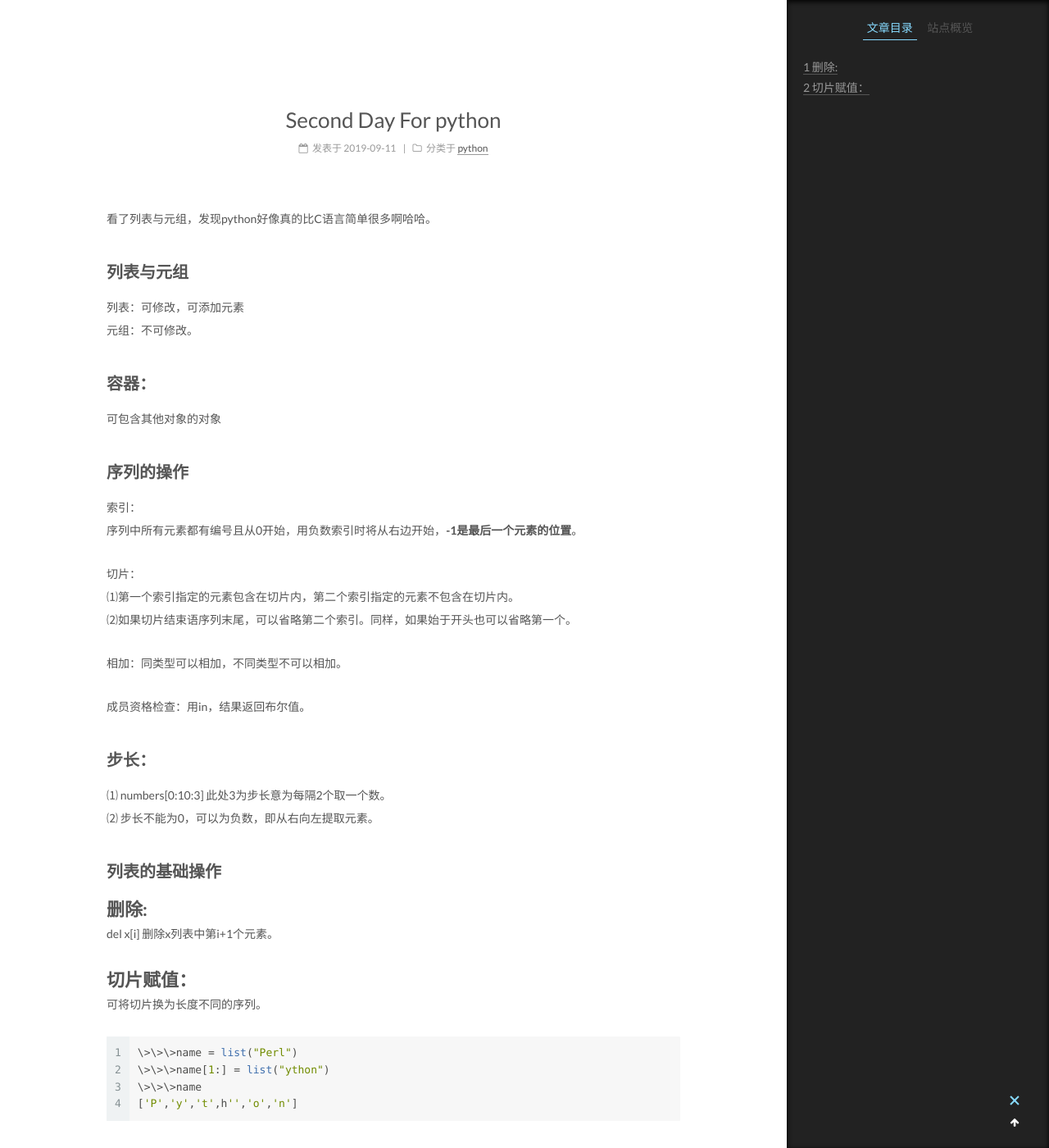
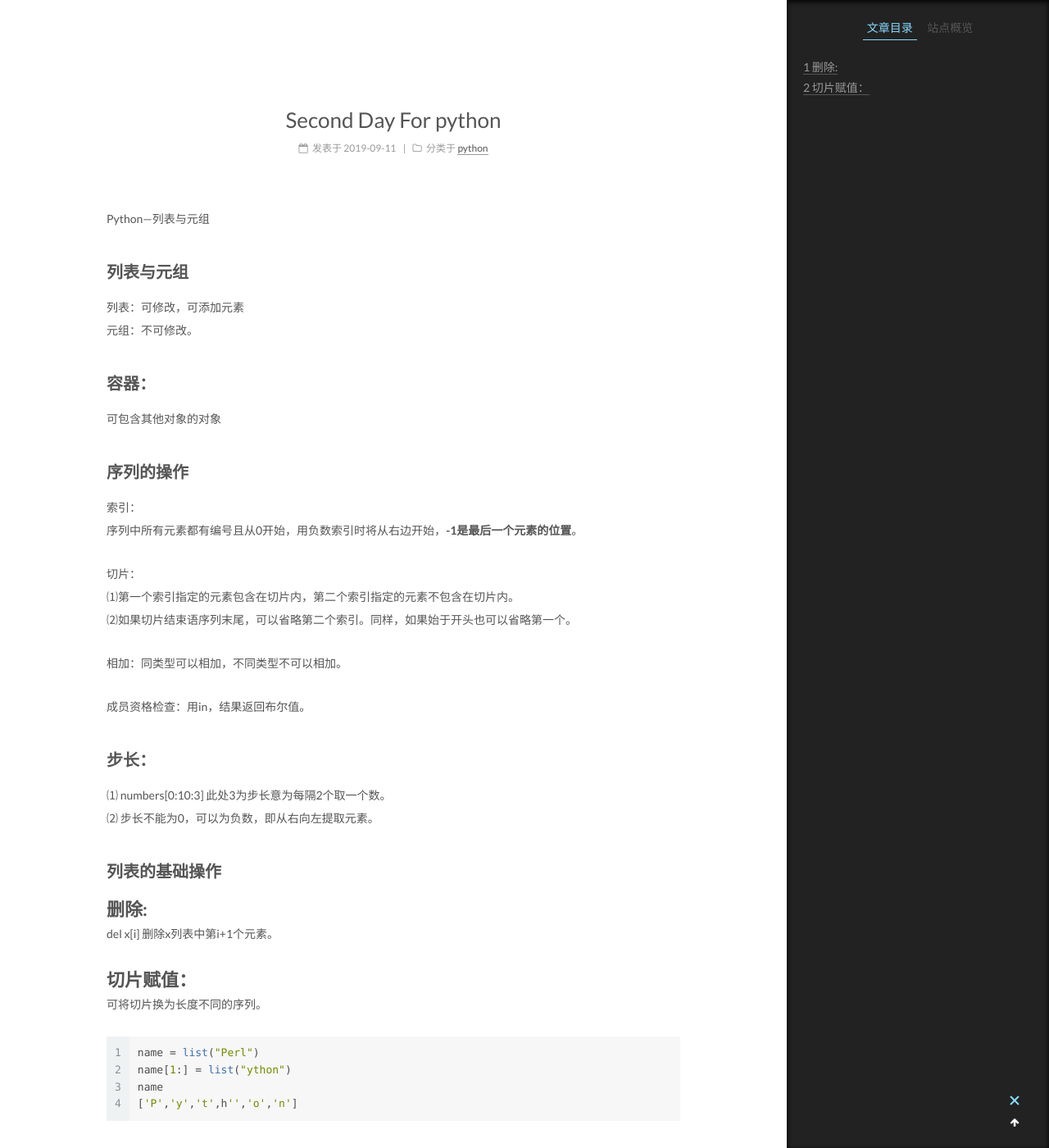
Before and after one commit to 188150486/188150486.github.io, a Jekyll site: the page built from _posts/2019-09-11-python-second-day.md, in a window 1280 px wide and 1400 px high, scrolled down 214 px. Shown: the whole window at 82% size. Built offline with Jekyll 4.4.1, drawn with Linux system fonts in a browser that asks for light colours.

Commit message:
python第二天 博客修改

````diff
--- a/_posts/2019-09-11-python-second-day.md
+++ b/_posts/2019-09-11-python-second-day.md
@@ -4,7 +4,7 @@ categories: python
 tags: python
 ---
 
-看了列表与元组，发现python好像真的比C语言简单很多啊哈哈。
+Python---列表与元组
 
 ## 列表与元组
 列表：可修改，可添加元素
@@ -37,9 +37,9 @@ del x[i] 删除x列表中第i+1个元素。
 可将切片换为长度不同的序列。
 
 ```python
-\>\>\>name = list("Perl")
-\>\>\>name[1:] = list("ython")
-\>\>\>name
+name = list("Perl")
+name[1:] = list("ython")
+name
 ['P','y','t',h'','o','n']
 ```
 
````
